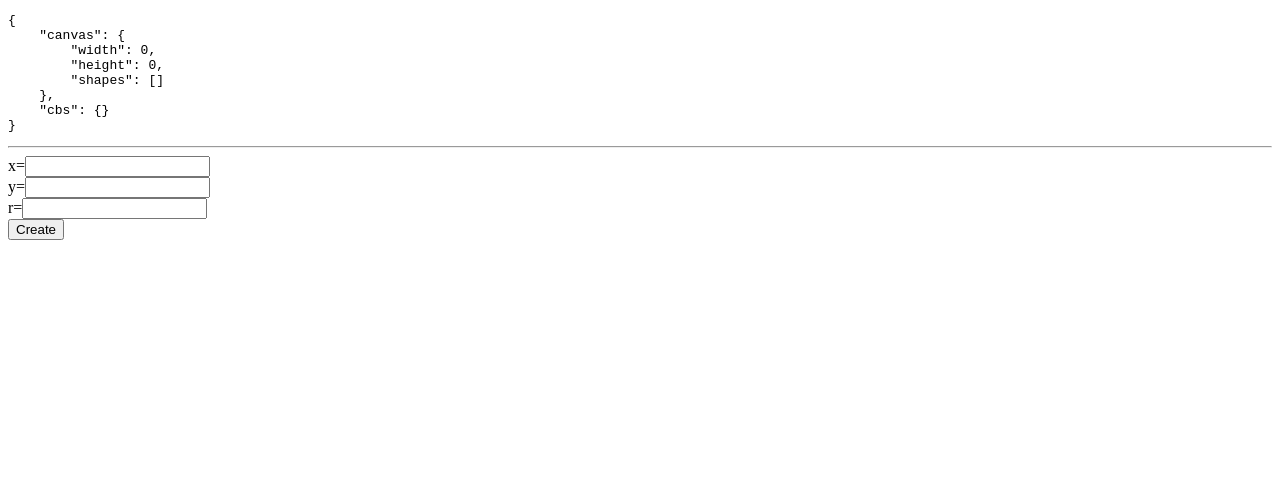
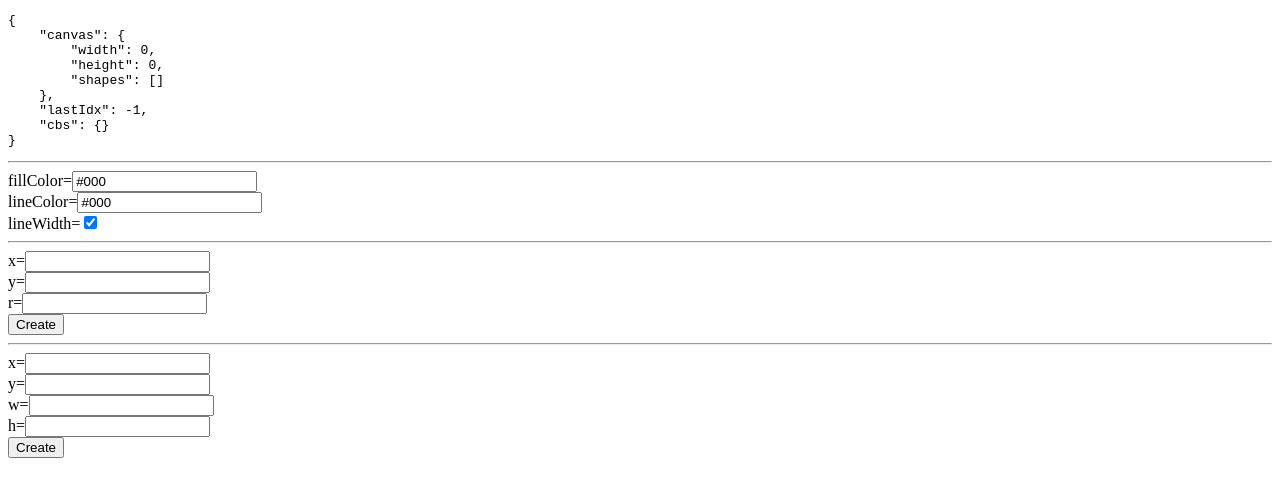
Before and after one commit to JHBaik/vector, a Next.js app: page / in a window 1280 px wide. Shown: the top 496 px of the page. Built offline with nearby package versions, Linux system fonts and the light colour scheme.

Commit message:
basic from to create model data

```diff
--- /dev/null
+++ b/src/components/circleCreation.tsx
@@ -0,0 +1,43 @@
+import { useForm } from "react-hook-form";
+import { useCanvasCtx } from "@/lib/hooks/useCanvasCtx";
+import { Circle } from "@/lib/shapes/circle";
+import { BaseProps, useShapeBaseForm } from "@/components/useShapeBaseForm";
+
+interface circleCreationData {
+  x: number;
+  y: number;
+  r: number;
+}
+
+export function CircleCreation({ baseProps }: { baseProps: BaseProps }) {
+  const { register, handleSubmit } = useForm<circleCreationData>();
+  const ctx = useCanvasCtx();
+  console.table({ baseProps });
+  const onCreate = ({ x, y, r }: circleCreationData) => {
+    ctx.handleCommand({
+      name: "shape/new",
+      shape: {
+        ...baseProps,
+        type: "circle",
+        center: { x, y },
+        closed: true,
+        radius: r,
+      } as Circle,
+    });
+  };
+
+  return (
+    <form onSubmit={handleSubmit(onCreate)}>
+      x=
+      <input type="number" {...register("x")} />
+      <br />
+      y=
+      <input type="number" {...register("y")} />
+      <br />
+      r=
+      <input type="number" {...register("r")} />
+      <br />
+      <input type="submit" value="Create" />
+    </form>
+  );
+}
--- /dev/null
+++ b/src/components/rectangleCreation.tsx
@@ -0,0 +1,46 @@
+import { useForm } from "react-hook-form";
+import { useCanvasCtx } from "@/lib/hooks/useCanvasCtx";
+import { Rectangle } from "@/lib/shapes/rectangle";
+import { BaseProps, useShapeBaseForm } from "@/components/useShapeBaseForm";
+
+interface RectangleCreationData {
+  x: number;
+  y: number;
+  w: number;
+  h: number;
+}
+
+export function RectangleCreation({ baseProps }: { baseProps: BaseProps }) {
+  const { register, handleSubmit } = useForm<RectangleCreationData>();
+  const ctx = useCanvasCtx();
+  const onCreate = ({ x, y, w, h }: RectangleCreationData) => {
+    ctx.handleCommand({
+      name: "shape/new",
+      shape: {
+        ...baseProps,
+        type: "rectangle",
+        closed: true,
+        topRight: { x, y },
+        width: w,
+        height: h,
+      } as Rectangle,
+    });
+  };
+  return (
+    <form onSubmit={handleSubmit(onCreate)}>
+      x=
+      <input type="number" {...register("x")} />
+      <br />
+      y=
+      <input type="number" {...register("y")} />
+      <br />
+      w=
+      <input type="number" {...register("w")} />
+      <br />
+      h=
+      <input type="number" {...register("h")} />
+      <br />
+      <input type="submit" value="Create" />
+    </form>
+  );
+}
--- /dev/null
+++ b/src/components/useShapeBaseForm.tsx
@@ -0,0 +1,51 @@
+import { useEffect, useState } from "react";
+import { Shape } from "@/lib/base";
+import { useForm } from "react-hook-form";
+
+export type BaseProps = Pick<
+  Shape<any>,
+  "lineColor" | "fillColor" | "lineWidth"
+>;
+
+export function useShapeBaseForm() {
+  const [baseProps, setBaseProps] = useState<BaseProps>(() => {
+    console.warn("SETTING DEF");
+    return {
+      lineColor: "#000",
+      fillColor: "#000",
+      lineWidth: 1,
+    };
+  });
+
+  const { register, watch } = useForm<BaseProps>({ defaultValues: baseProps });
+
+  useEffect(() => {
+    const sub = watch((value, info) => {
+      console.table({ value });
+      setBaseProps({
+        ...value,
+      } as BaseProps);
+    });
+
+    return () => {
+      sub.unsubscribe();
+    };
+  }, [watch, baseProps, setBaseProps]);
+
+  return {
+    baseShapeForm: (
+      <form>
+        fillColor=
+        <input type="text" {...register("fillColor")} />
+        <br />
+        lineColor=
+        <input type="text" {...register("lineColor")} />
+        <br />
+        lineWidth=
+        <input type="checkbox" {...register("lineWidth")} />
+        <br />
+      </form>
+    ),
+    baseProps: baseProps,
+  };
+}
--- a/src/lib/canvas.impl.ts
+++ b/src/lib/canvas.impl.ts
@@ -7,10 +7,14 @@ class CanvasCtxImpl implements CanvasCtx {
     height: 0,
     shapes: [],
   };
+  private lastIdx = -1;
   private cbs: Set<() => void> = new Set();
 
   handleCommand(command: AllCommands) {
-    this.canvas.shapes.push(command.shape);
+    this.canvas.shapes.push({
+      id: ++this.lastIdx,
+      ...command.shape,
+    });
     this.onChange();
   }
 
--- /dev/null
+++ b/src/lib/hooks/useCanvasCtx.tsx
@@ -0,0 +1,20 @@
+import { useEffect, useState } from "react";
+import { getCanvasCtx } from "@/lib/canvas.impl";
+
+export function useCanvasCtx() {
+  const [id, setId] = useState(0);
+  const ctx = getCanvasCtx();
+  useEffect(() => {
+    const cb = () => {
+      setId(id + 1);
+    };
+
+    ctx.registerListener(cb);
+
+    return () => {
+      ctx.unregisterListener(cb);
+    };
+  });
+
+  return ctx;
+}
--- a/src/pages/index.tsx
+++ b/src/pages/index.tsx
@@ -1,75 +1,20 @@
-import { getCanvasCtx } from "@/lib/canvas.impl";
-import { useForm } from "react-hook-form";
-import { Circle } from "@/lib/shapes/circle";
-import { useEffect, useState } from "react";
-
-function useCanvasCtx() {
-  const [id, setId] = useState(0);
-  const ctx = getCanvasCtx();
-  useEffect(() => {
-    const cb = () => {
-      setId(id + 1);
-    };
-
-    ctx.registerListener(cb);
-
-    return () => {
-      ctx.unregisterListener(cb);
-    };
-  });
-
-  return ctx;
-}
-
-interface circleCreationData {
-  x: number;
-  y: number;
-  r: number;
-}
-
-function CircleCreation() {
-  const { register, handleSubmit } = useForm<circleCreationData>();
-  const ctx = useCanvasCtx();
-
-  const onCreate = ({ x, y, r }: circleCreationData) => {
-    ctx.handleCommand({
-      name: "shape/new",
-      shape: {
-        type: "circle",
-        lineColor: "#000",
-        fillColor: "#000",
-        center: { x, y },
-        closed: true,
-        lineWidth: 1,
-        radius: r,
-      } as Circle,
-    });
-  };
-
-  return (
-    <form onSubmit={handleSubmit(onCreate)}>
-      x=
-      <input type="number" {...register("x")} />
-      <br />
-      y=
-      <input type="number" {...register("y")} />
-      <br />
-      r=
-      <input type="number" {...register("r")} />
-      <br />
-      <input type="submit" value="Create" />
-    </form>
-  );
-}
+import { useCanvasCtx } from "@/lib/hooks/useCanvasCtx";
+import { CircleCreation } from "@/components/circleCreation";
+import { RectangleCreation } from "@/components/rectangleCreation";
+import { useShapeBaseForm } from "@/components/useShapeBaseForm";
 
 export default function Index() {
   const ctx = useCanvasCtx();
-
+  const { baseShapeForm: baseShapeForm, baseProps } = useShapeBaseForm();
   return (
     <>
       <pre>{JSON.stringify(ctx, null, 4)}</pre>
       <hr />
-      <CircleCreation />
+      {baseShapeForm}
+      <hr />
+      <CircleCreation baseProps={baseProps} />
+      <hr />
+      <RectangleCreation baseProps={baseProps} />
     </>
   );
 }
```
Also changed, not shown: src/lib/shapes/path.ts (+5 -5 lines), src/lib/shapes/rectangle.ts (+6 -6 lines).
